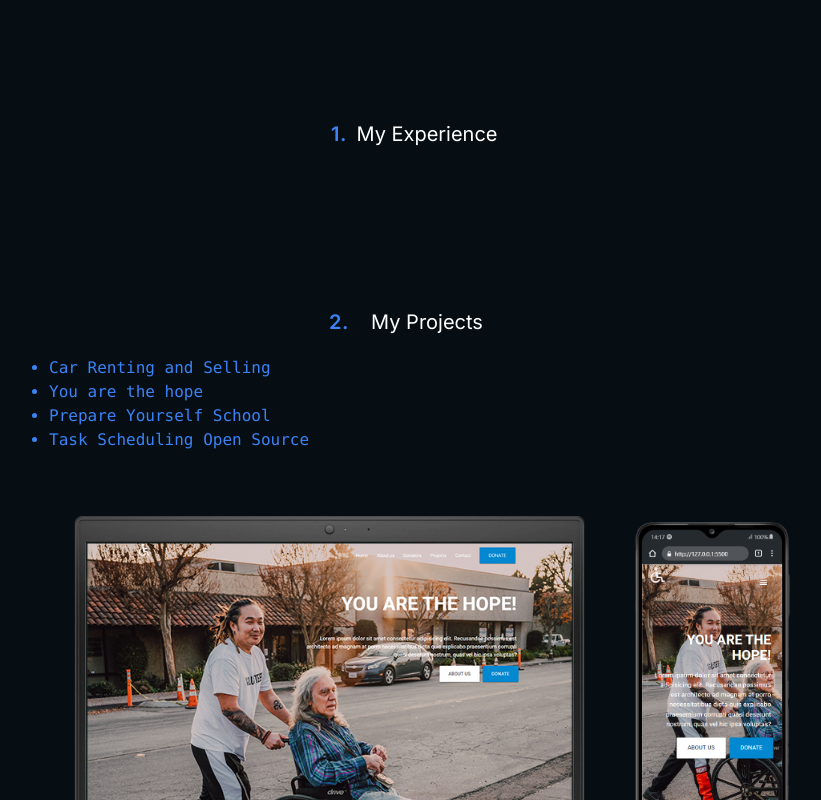
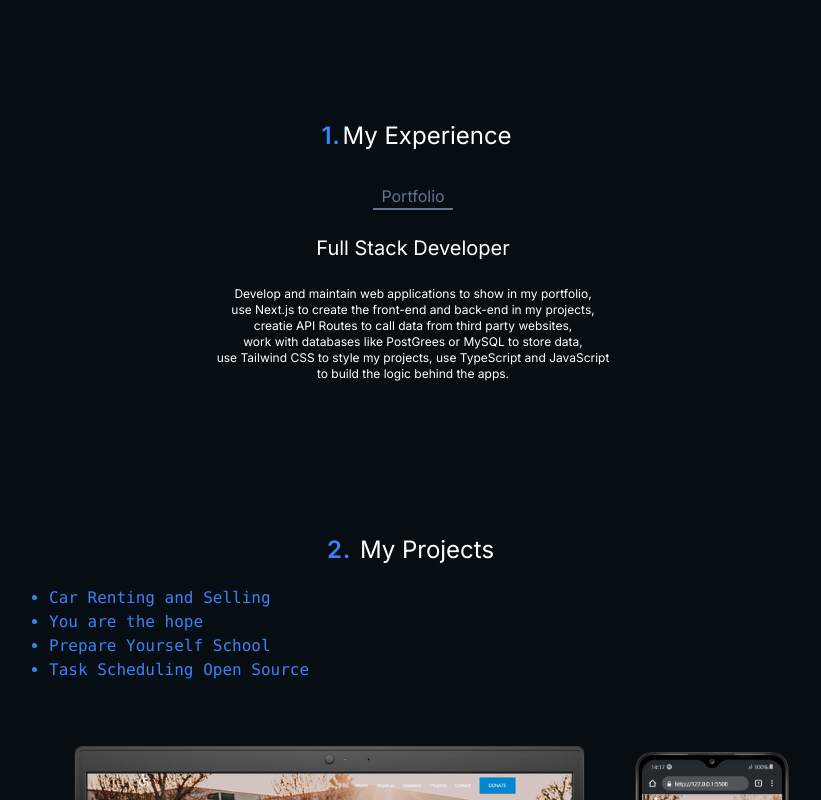
Before and after one commit to leovizeu/portfolio-vizeu, a Next.js app: page / in a window 1280 px wide. Shown: the part 1660-2460 px from the top of the page, without its empty margins (227-1048 px from the left). Built offline with nearby package versions, Linux system fonts and the light colour scheme.

Commit message:
built the experience tab, maybe i'll increment it afterwards

```diff
--- a/src/app/Components/Experience.tsx
+++ b/src/app/Components/Experience.tsx
@@ -3,15 +3,30 @@ import React from 'react'
 const Experience = () => {
   return (
     <div className="text-center p-8 md:py-32" id='experience'>
-      <h1 className="flex justify-center pl-7 text-white text-xl">
-        <div className="flex absolute pr-44 uppercase tracking-wide text-xl text-blue-500 font-semibold">
+      <h1 className="flex justify-center pl-7 text-white text-2xl pb-6">
+        <div className="flex absolute pr-48 uppercase tracking-wide text-2xl text-blue-500 font-semibold">
           1.
         </div>
         My Experience
       </h1>
-      <p className="mt-2 text-slate-500">
-
-      </p>
+      <div className='flex-1 flex justify-center pb-6'>
+        <a className="mt-2 text-slate-500 border-b-2 border-b-slate-500 w-20">
+          Portfolio
+        </a>
+      </div>
+      <h2 className='text-white text-xl pb-6'>
+        Full Stack Developer
+      </h2>
+      <div>
+        <p className='text-white text-xs'>
+          Develop and maintain web applications to show in my portfolio, <br />
+          use Next.js to create the front-end and back-end in my projects, <br />
+          creatie API Routes to call data from third party websites, <br />
+          work with databases like PostGrees or MySQL to store data, <br />
+          use Tailwind CSS to style my projects, use TypeScript and JavaScript <br />
+          to build the logic behind the apps.
+        </p>
+      </div>
       <br />
       <p className="text-sm font-bold text-white">
 
--- a/src/app/Components/Header.tsx
+++ b/src/app/Components/Header.tsx
@@ -29,10 +29,10 @@ function MyHeader() {
             left-0 w-full'>
               {
                 Links.map((link =>
-                  <li key={link.name} className="md:ml-8 text-xs md:my-0">
+                  <div key={link.name} className="md:ml-8 text-xs md:my-0">
                     <p className="flex absolute text-blue-500">{link.list}. </p>
                     <a href={link.href} className="flex text-white hover:text-gray-500 duration-500 pl-5">{link.name}</a>
-                  </li>
+                  </div>
                   ))
               }
               <div className="flex flex-row-reverse px-5">
--- a/src/app/Components/Projects.tsx
+++ b/src/app/Components/Projects.tsx
@@ -12,8 +12,8 @@ function Projects() {
 
   return (
     <div id='projects'>
-      <h1 className="flex justify-center pl-7 text-white text-xl">
-        <div className="flex absolute pr-44 uppercase tracking-wide text-xl text-blue-500 font-semibold">
+      <h1 className="flex justify-center pl-7 text-white text-2xl">
+        <div className="flex absolute pr-44 uppercase tracking-wide text-2xl text-blue-500 font-semibold">
           2.
         </div>
           My Projects
```
